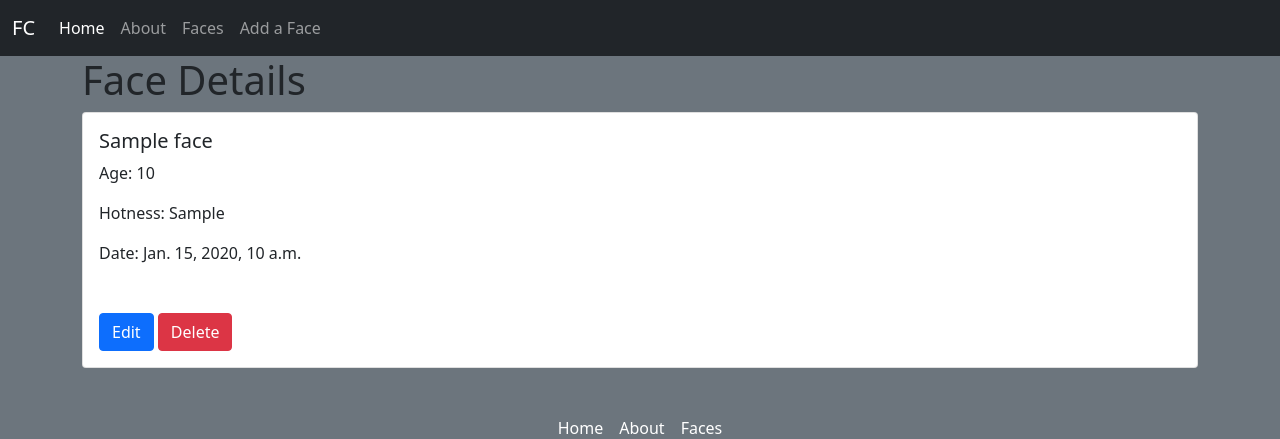
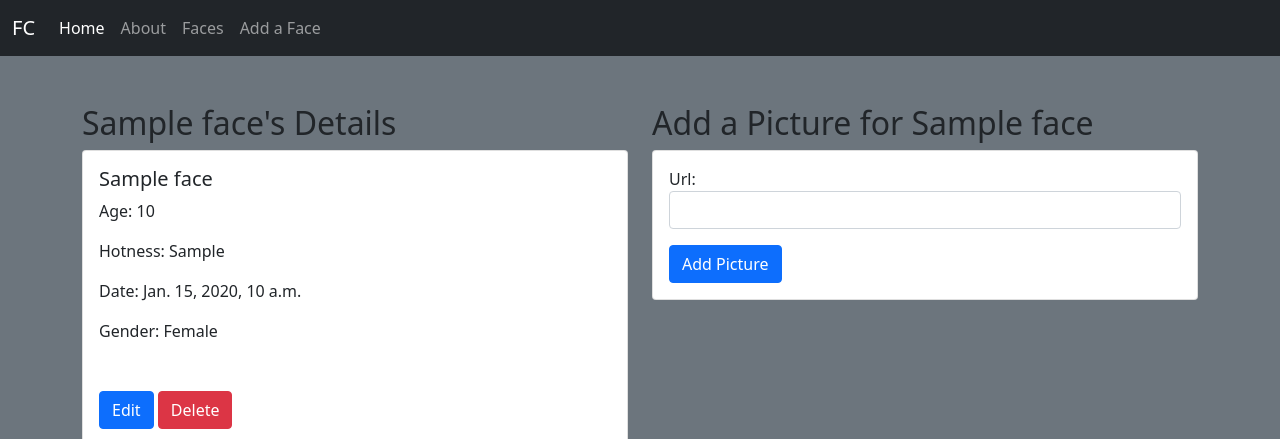
Before and after one commit to jsquarem/facecollector, a Django app: page /faces/1/ in a window 1280 px wide. Shown: the top 439 px of the page. Run offline with Django 4.2, Linux system fonts and the light colour scheme; tables that the repository leaves empty hold one stand-in row (values such as "Sample post").

Commit message:
add image feature

```diff
--- a/main_app/admin.py
+++ b/main_app/admin.py
@@ -1,6 +1,7 @@
 from django.contrib import admin
 
 # Register your models here.
-from .models import Face
+from .models import Face, Picture
 
 admin.site.register(Face)
+admin.site.register(Picture)
--- a/main_app/forms.py
+++ b/main_app/forms.py
@@ -1,14 +1,23 @@
 from django import forms
-from .models import Face
+from .models import Face, Picture
 
 class FaceForm(forms.ModelForm):
   class Meta:
     model = Face
-    fields = ('name', 'age', 'hotness')
+    fields = ('name', 'age', 'hotness', 'gender')
 
     widgets = {
       'name': forms.TextInput(attrs={'class': 'form-control'}),
       'age': forms.TextInput(attrs={'class': 'form-control'}),
-      'hotness': forms.TextInput(attrs={'class': 'form-control'})
+      'hotness': forms.TextInput(attrs={'class': 'form-control'}),
+      'gender': forms.Select(attrs={'class': 'form-control'})
+    }
 
+class PictureForm(forms.ModelForm):
+  class Meta:
+    model = Picture
+    fields = ('url',)
+
+    widgets = {
+      'url': forms.URLInput(attrs={'class': 'form-control'})
     }
--- a/main_app/models.py
+++ b/main_app/models.py
@@ -2,15 +2,40 @@ from django.db import models
 from django.urls import reverse
 
 # Create your models here.
+
+
+
+GENDER = (
+  ('F', 'Female'),
+  ('M', 'Male'),
+  ('N', 'Non-Binary'),
+  ('R', 'Rather Not Say')
+)
 
 class Face(models.Model):
   name = models.CharField(max_length=100)
   age = models.IntegerField()
   hotness = models.CharField(max_length=100)
   date = models.DateTimeField(auto_now_add=True)
+  gender = models.CharField(
+    max_length = 1,
+    choices = GENDER,
+    default = GENDER[2][0]
+  )
 
   def __str__(self):
     return self.name
 
   def get_absolute_url(self):
       return reverse("detail", kwargs={"face_id": self.pk})
+
+class Picture(models.Model):
+  date = models.DateField(auto_now_add=True)
+  url = models.URLField(max_length=200)
+  face = models.ForeignKey(Face, on_delete=models.CASCADE)
+
+  def __str__(self):
+    return f"{self.id} on {self.date}"
+
+  class Meta:
+    ordering = ['-date']
--- a/main_app/templates/faces/detail.html
+++ b/main_app/templates/faces/detail.html
@@ -1,19 +1,51 @@
 {% extends 'base.html' %} {% block content %}
 
-<h1>Face Details</h1>
-
+<div class="row mt-5">
+  <div class="col-6">
+    <h2>{{ face.name }}'s Details</h2>
     <div class="card">
       <div class="card-body">
         <h5 class="card-title">{{ face.name }}</h5>
         <p>Age: {{ face.age }}</p>
         <p>Hotness: {{ face.hotness }}</p>
         <p>Date: {{ face.date }}</p>
+        <p>Gender: {{ face.get_gender_display }}</p>
       </div>
 
       <div class="card-body">
-    <a class="btn btn-primary" href="{% url 'faces_update' face.id %}">Edit</a>
-    <a class="btn btn-danger" href="{% url 'faces_delete' face.id %}">Delete</a>
+        <a class="btn btn-primary" href="{% url 'faces_update' face.id %}"
+          >Edit</a
+        >
+        <a class="btn btn-danger" href="{% url 'faces_delete' face.id %}"
+          >Delete</a
+        >
+      </div>
+    </div>
+  </div>
+  <div class="col-6">
+    <h2>Add a Picture for {{face.name}}</h2>
+    <div class="card">
+      <div class="card-body">
+        <form action="{% url 'add_picture' face.id %}" method="POST">
+          {% csrf_token %} {{picture_form.as_p}}
+          <input type="submit" class="btn btn-primary" value="Add Picture" />
+        </form>
+      </div>
+    </div>
   </div>
 </div>
 
+<div class="row mt-3">
+  <h2>Pictures</h2>
+  {% for picture in face.picture_set.all %}
+  <div class="col-3">
+    <div class="card">
+      <div class="card-body">
+        <img width="100%" src="{{ picture.url }}" />
+        <p class="text-center">{{picture.date}}</p>
+      </div>
+    </div>
+  </div>
+  {% endfor %}
+</div>
 {% endblock %}
--- a/main_app/urls.py
+++ b/main_app/urls.py
@@ -10,6 +10,7 @@ urlpatterns = [
   path('faces/create/', views.FaceCreate.as_view(), name='faces_create'),
   # pk is what the django views is expecting as a param if we need one, which is short for primary key
   # aka the face_id
+  path('faces/<int:face_id>/add_picture', views.add_picture, name='add_picture'),
   path('faces/<int:pk>/update/', views.FaceUpdate.as_view(), name='faces_update'),
   path('faces/<int:pk>/delete/', views.FaceDelete.as_view(), name='faces_delete'),
 
--- a/main_app/views.py
+++ b/main_app/views.py
@@ -1,8 +1,8 @@
 from django.http import HttpResponse, StreamingHttpResponse
-from django.shortcuts import render
+from django.shortcuts import render, redirect
 from django.views.generic.edit import CreateView, UpdateView, DeleteView
 from .models import Face
-from .forms import FaceForm
+from .forms import FaceForm, PictureForm
 # from django.views.decorators import gzip
 import cv2
 # import threading
@@ -23,7 +23,16 @@ def faces_index(request):
 
 def faces_detail(request, face_id):
   face = Face.objects.get(id=face_id)
-  return render(request, 'faces/detail.html', { 'face': face })
+  picture_form = PictureForm()
+  return render(request, 'faces/detail.html', { 'face': face, 'picture_form': picture_form })
+
+def add_picture(request, face_id):
+  form = PictureForm(request.POST)
+  if form.is_valid():
+    new_picture = form.save(commit=False)
+    new_picture.face_id = face_id
+    new_picture.save()
+  return redirect('detail', face_id=face_id)
 
 class FaceCreate(CreateView):
     model = Face
```
Also changed, not shown: main_app/templates/main_app/face_form.html (+6 -2 lines), main_app/migrations/0004_picture_face_gender.py (added), main_app/migrations/0005_alter_face_gender.py (added), main_app/migrations/0006_picture_face.py (added). Lines whose indentation alone changed are shown as unchanged.
